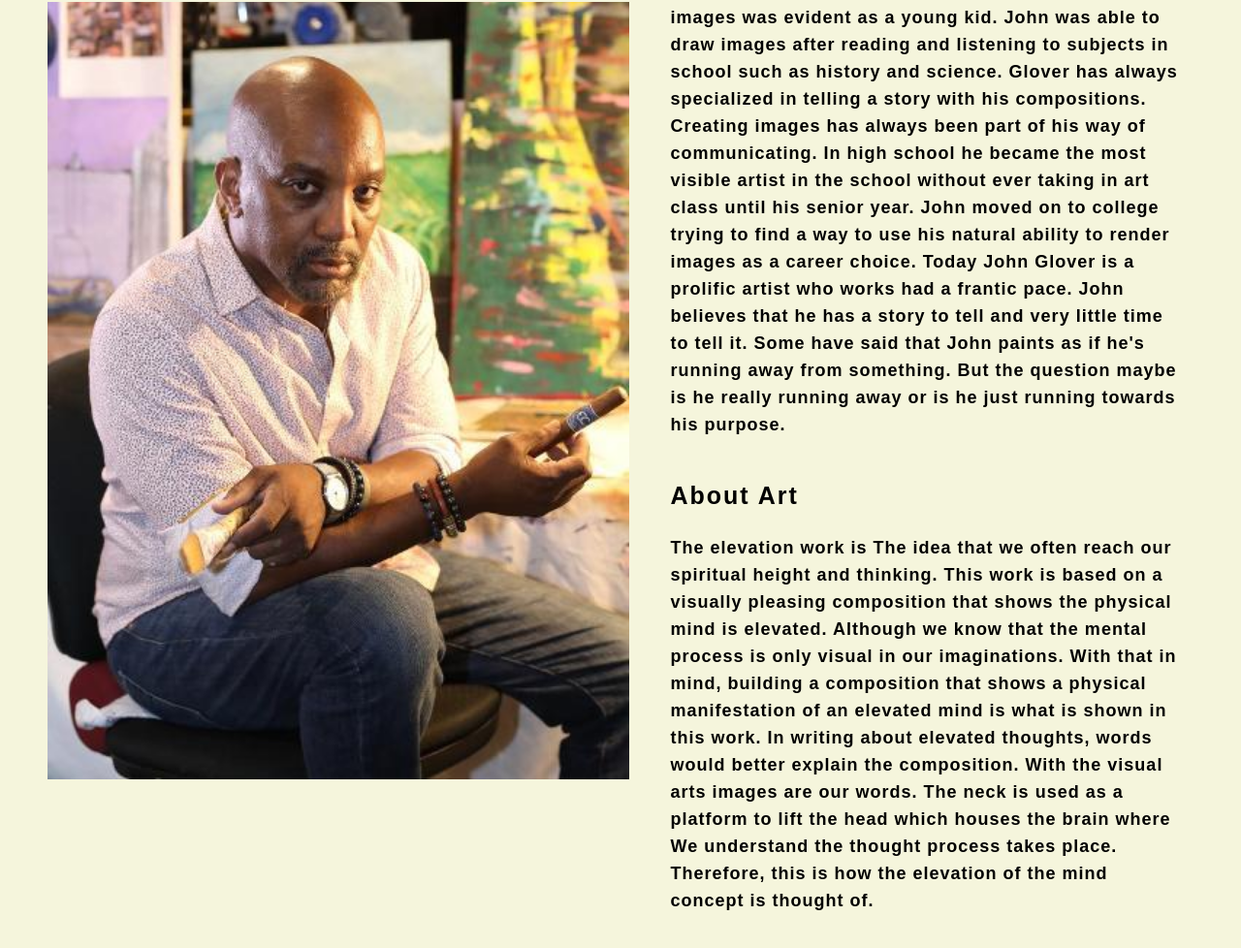
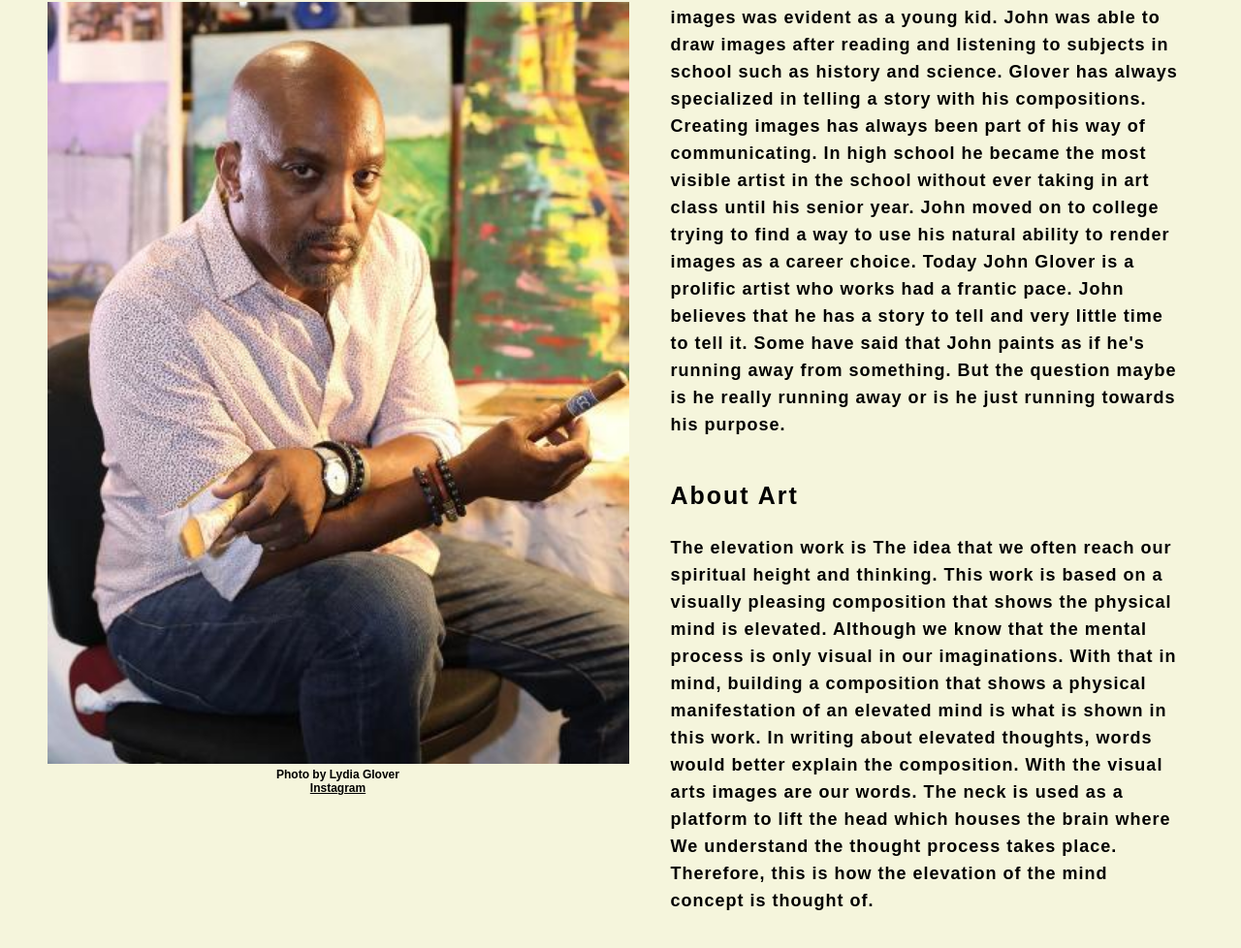
Before and after one commit to JohnArtOf/JohnWeb, a plain HTML site: page about/about.html in a window 1280 px wide. Shown: the part 46-1024 px from the top of the page at 97% size. Drawn offline with nearby package versions, Linux system fonts and the light colour scheme.

Commit message:
credit commit

```diff
--- a/about/about.css
+++ b/about/about.css
@@ -31,6 +31,16 @@
     align-items: center;
     justify-content: space-around;
 }
+.credit {
+  text-align: center;
+  font-size: 12px;
+}
+
+.credit a {
+  text-decoration: underline;
+  color: #000;
+}
+
 .text h1{
     font-size: 85px;
     margin-bottom: 20px;
--- a/about/about.html
+++ b/about/about.html
@@ -33,7 +33,10 @@
     </header>
     <section class="about">
         <div class="content">
-            <img src="img/john.jpg">
+            <div>
+                <img src="img/john.jpg">
+                <h2 class="credit">Photo by Lydia Glover <br> <a href="https://instagram.com/lyllieglo_photo_artisan?igshid=MzRlODBiNWFlZA==" target="_blank">Instagram</a></h2>
+            </div>
             <div class="text">
                 <h1>About</h1>
                 <h5>About John</h5>
```
